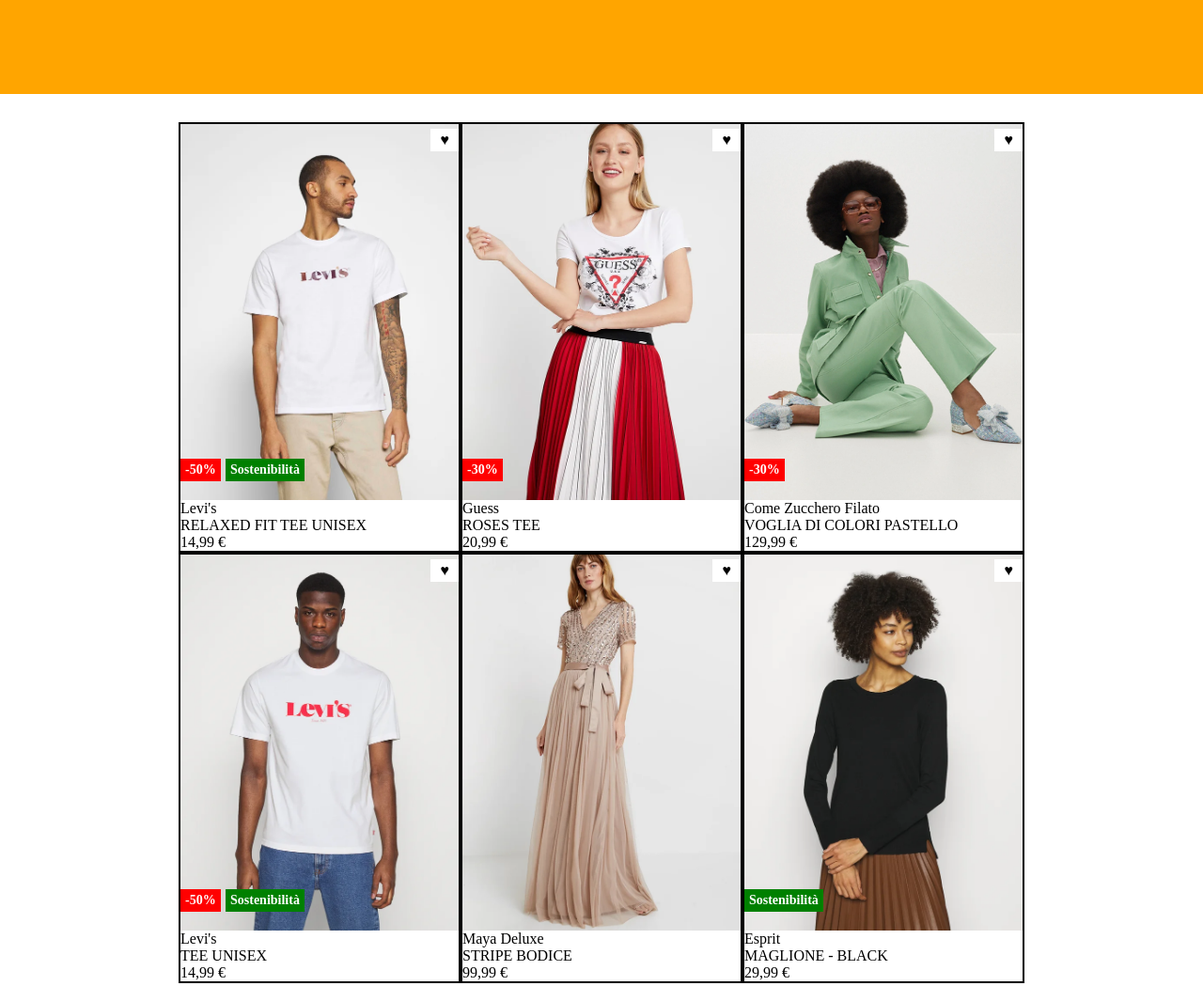
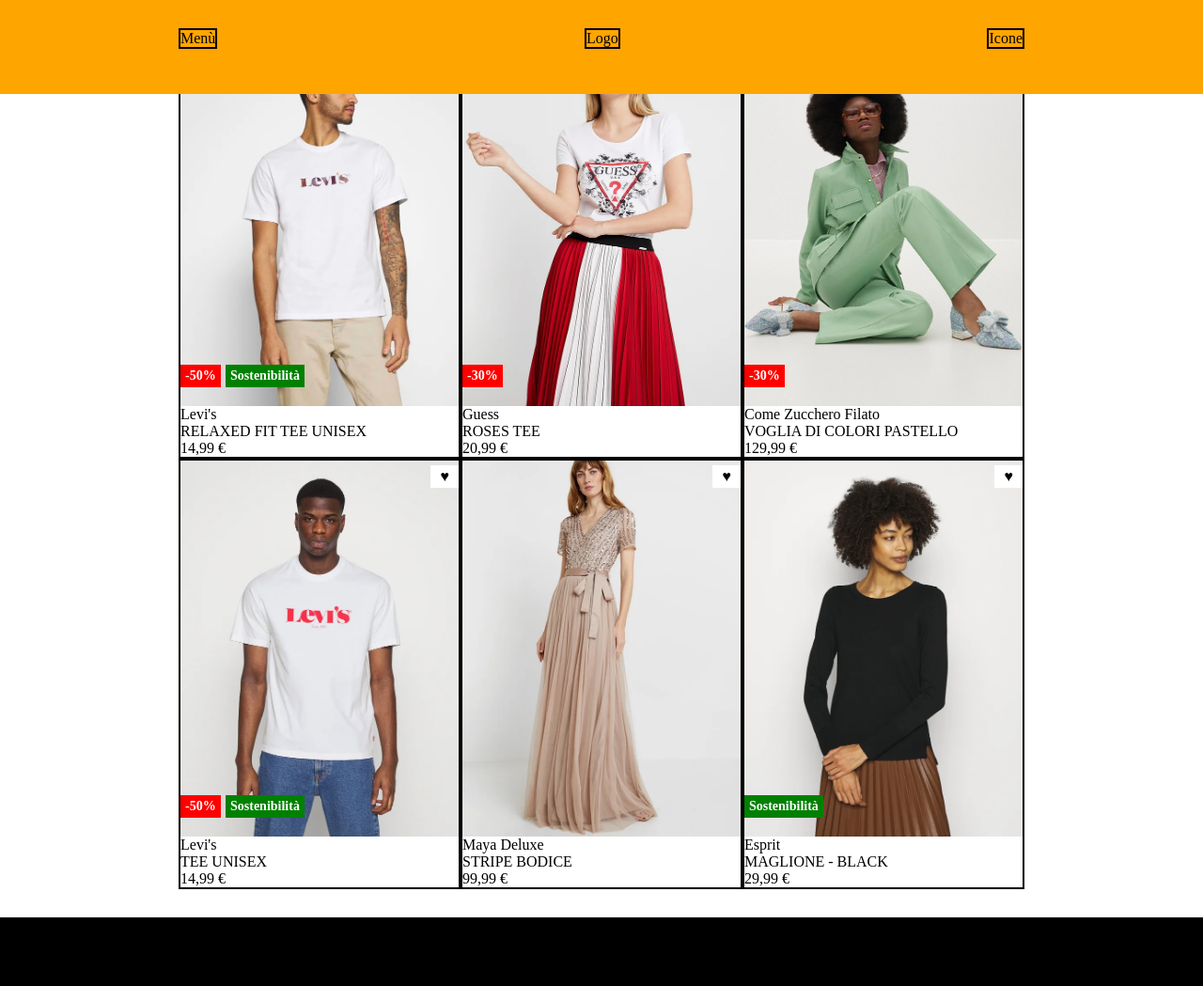
Before and after one commit to FedeAle1525/html-css-boolando, a plain HTML site: page index.html in a window 1280 px wide. Shown: the top 1049 px of the page at 94% size. Drawn offline with Linux system fonts and the light colour scheme.

Commit message:
EDIT added navbar fixed

```diff
--- a/css/style.css
+++ b/css/style.css
@@ -64,7 +64,10 @@
     left: 48px;
 }
 
-
+/* Regola generale per "space-between" da assegnare a riga */
+.between{
+    justify-content: space-between;
+}
 
 /* DEBUG */
 
@@ -77,16 +80,20 @@
 
 .main-header{
     min-height: 100px;
+    background-color: orange;
+    padding: 30px 0;
+    /* Regole per fissare header in alto alla pagina */
+    position: fixed;
     width: 100%;
-    background-color: orange;
-    /* position: fixed; */
+    /* Regola per rendere la "nav" primo elemento con proprietà position */
+    z-index: 9999;
 }
 
 
 /* MAIN */
 
 .main-content{
-    padding: 30px 60px;
+    padding: 30px 0;
 }
 
 .row-col-3 > .col{
--- a/index.html
+++ b/index.html
@@ -11,6 +11,13 @@
 
     <header class="main-header">
         <!-- Header con Nav + Logo + Icone -->
+        <div class="container">
+            <div class="row between">
+                <div class="col">Menù</div>
+                <div class="col">Logo</div>
+                <div class="col">Icone</div>
+            </div>
+        </div>
     </header>
 
     <main class="main-content">
```
